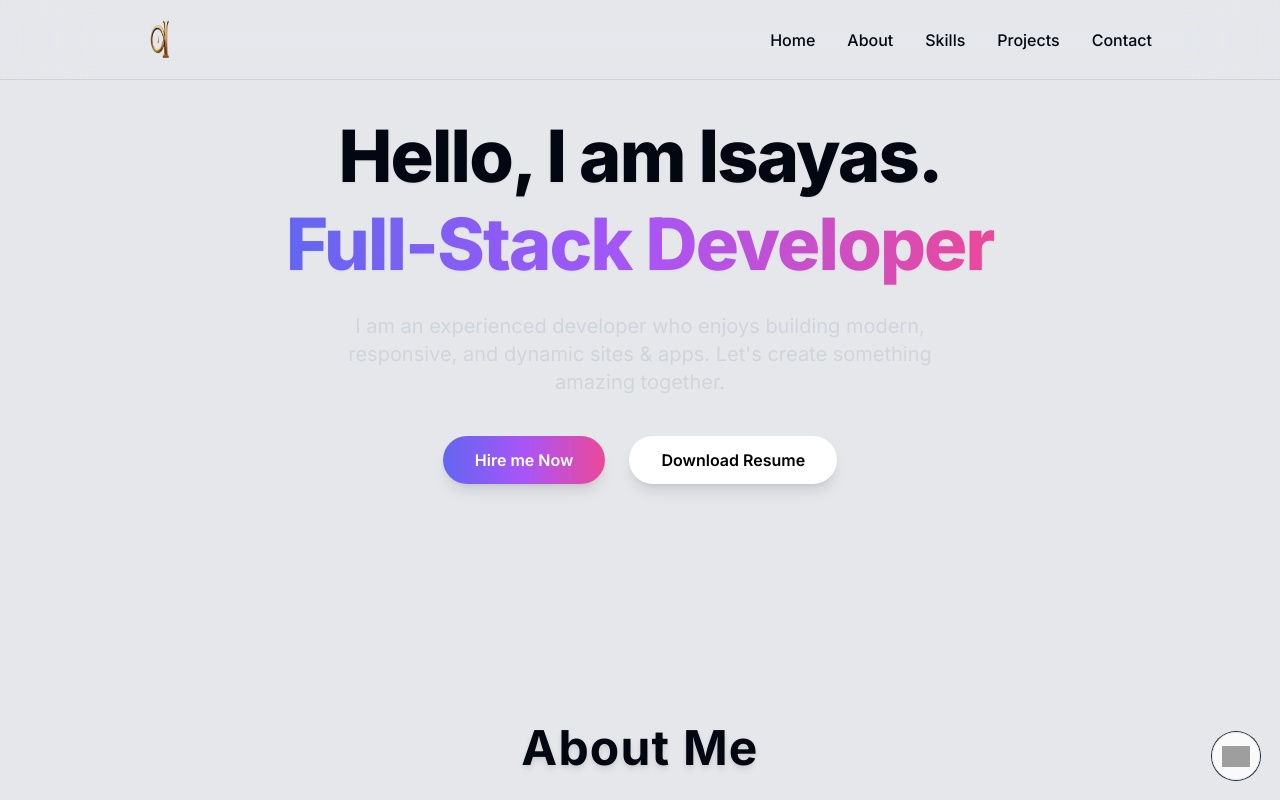
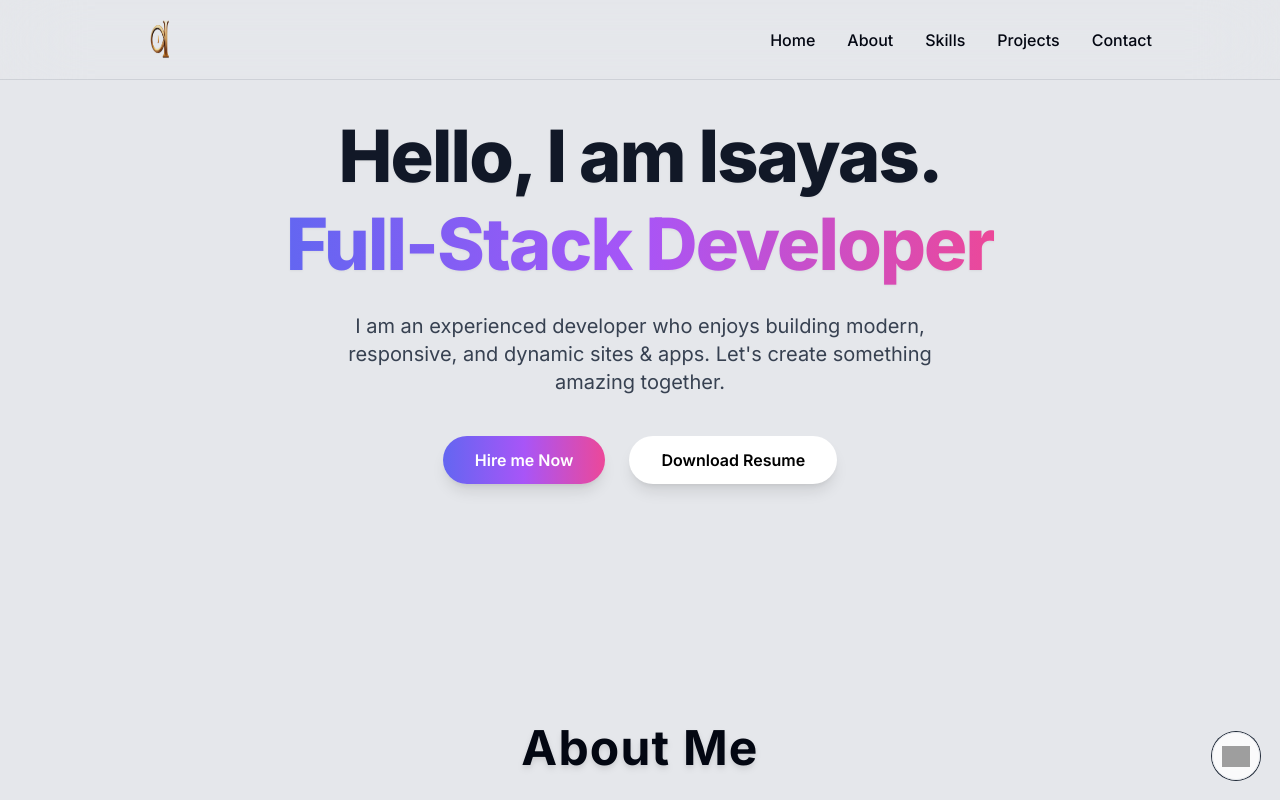
Before and after one commit to Isayas7/portfolio, a Next.js app: page / in a window 1280 px wide. Shown: the top 800 px of the page. Built offline with nearby package versions, Linux system fonts and the light colour scheme; grey boxes are pictures that could not be loaded.

Commit message:
style: update text color contrast in hero section for light and dark mode support

```diff
--- a/components/hero-section.tsx
+++ b/components/hero-section.tsx
@@ -22,14 +22,14 @@ const HeroSection = () => {
           initial={{ opacity: 0, scale: 0.5 }}
           animate={{ opacity: 1, scale: 1 }}
         >
-          <span className="block mb-2 text-center w-full">Hello, I am Isayas.</span>
+          <span className="block mb-2 text-center w-full text-gray-900 dark:text-white">Hello, I am Isayas.</span>
           <span className="bg-gradient-to-r from-indigo-500 via-purple-500 to-pink-500 bg-clip-text text-transparent block mt-2 pb-2 w-fit mx-auto text-center">
             Full-Stack Developer
           </span>
         </motion.h1>
 
         <motion.p
-          className="text-lg md:text-xl text-gray-300 mb-10 max-w-2xl mx-auto leading-relaxed px-4"
+          className="text-lg md:text-xl text-gray-700 dark:text-gray-300 mb-10 max-w-2xl mx-auto leading-relaxed px-4"
           initial={{ opacity: 0, y: 20 }}
           animate={{ opacity: 1, y: 0 }}
           transition={{ delay: 0.2 }}
```
